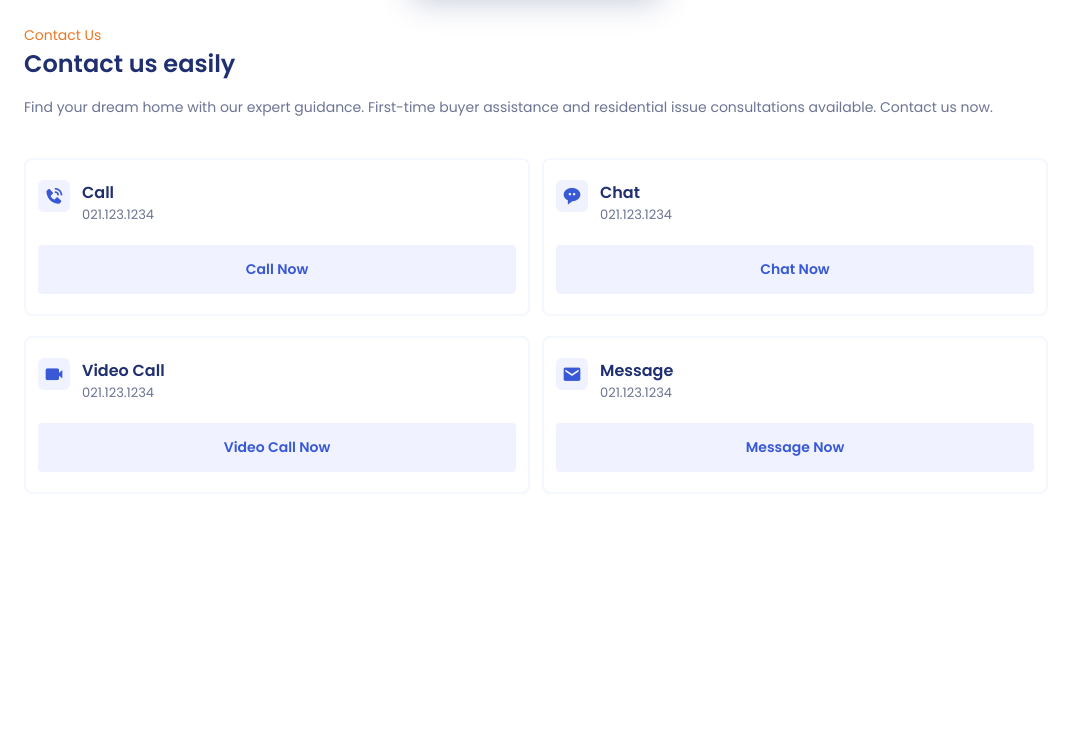
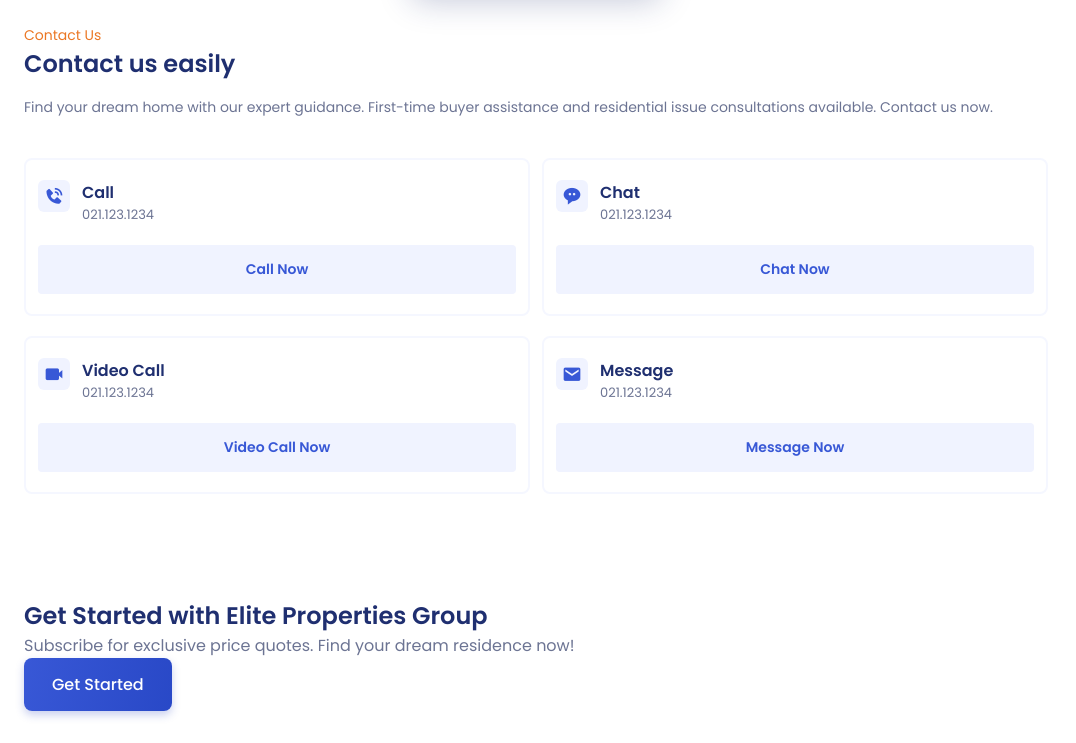
Before and after one commit to SarahKatherineFrancis/elite-properties-group, a plain HTML site: page index.html in a window 1280 px wide. Shown: the part 3362-4105 px from the top of the page, without its empty margins (0-1076 px from the left). Before the commit the page ends 3888 px from the top, so only its background shows below. Drawn offline with nearby package versions, Linux system fonts and the light colour scheme.

Commit message:
added Subscribe section

```diff
--- a/index.html
+++ b/index.html
@@ -469,6 +469,23 @@
           </div>
         </div>
       </section>
+
+      <!-- Subscribe -->
+      <section class="subscribe section">
+        <div class="subscribe__container container">
+          <h1 class="subscribe__title">
+            Get Started with Elite Properties Group
+          </h1>
+
+          <p class="subscribe__description">
+            Subscribe for exclusive price quotes. Find your dream residence now!
+          </p>
+
+          <a href="#" class="button subscribe__button">
+            Get Started
+          </a>
+        </div>
+      </section>
     </main>
   </body>
 </html>
```
